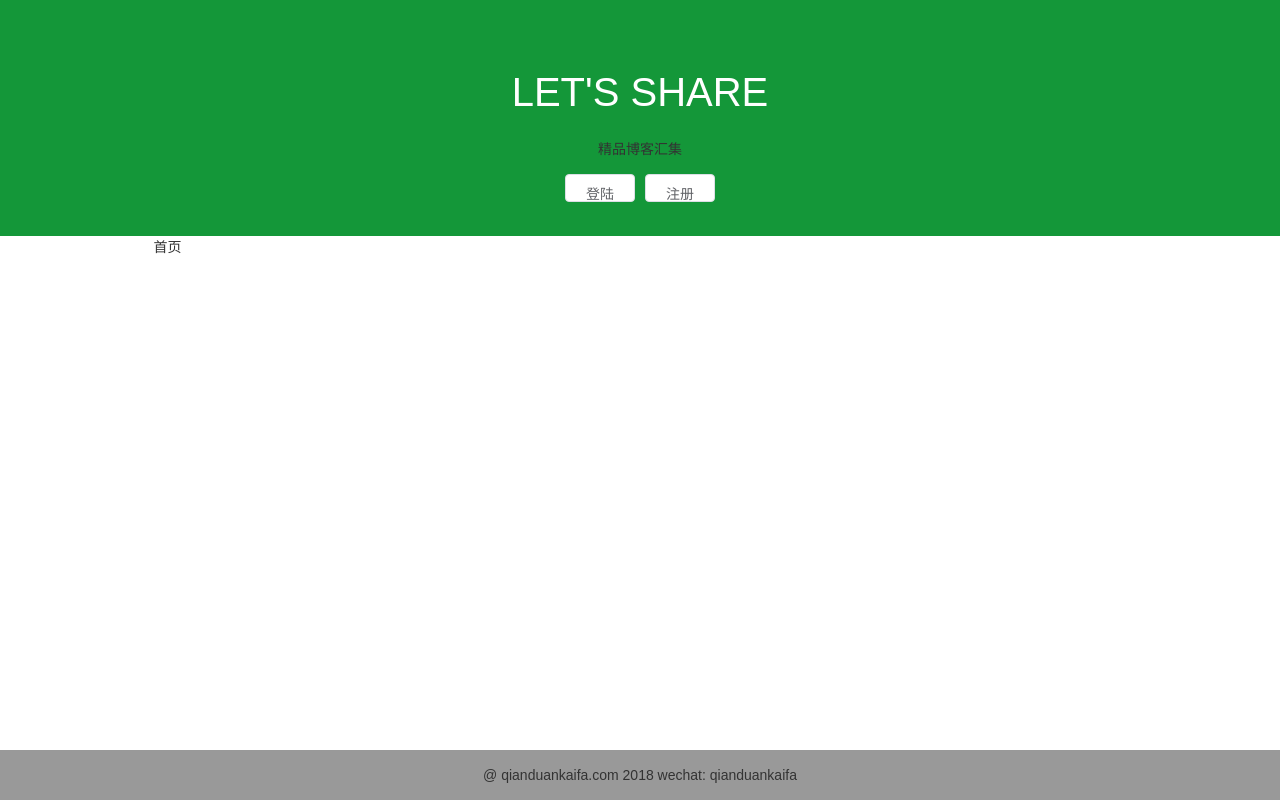
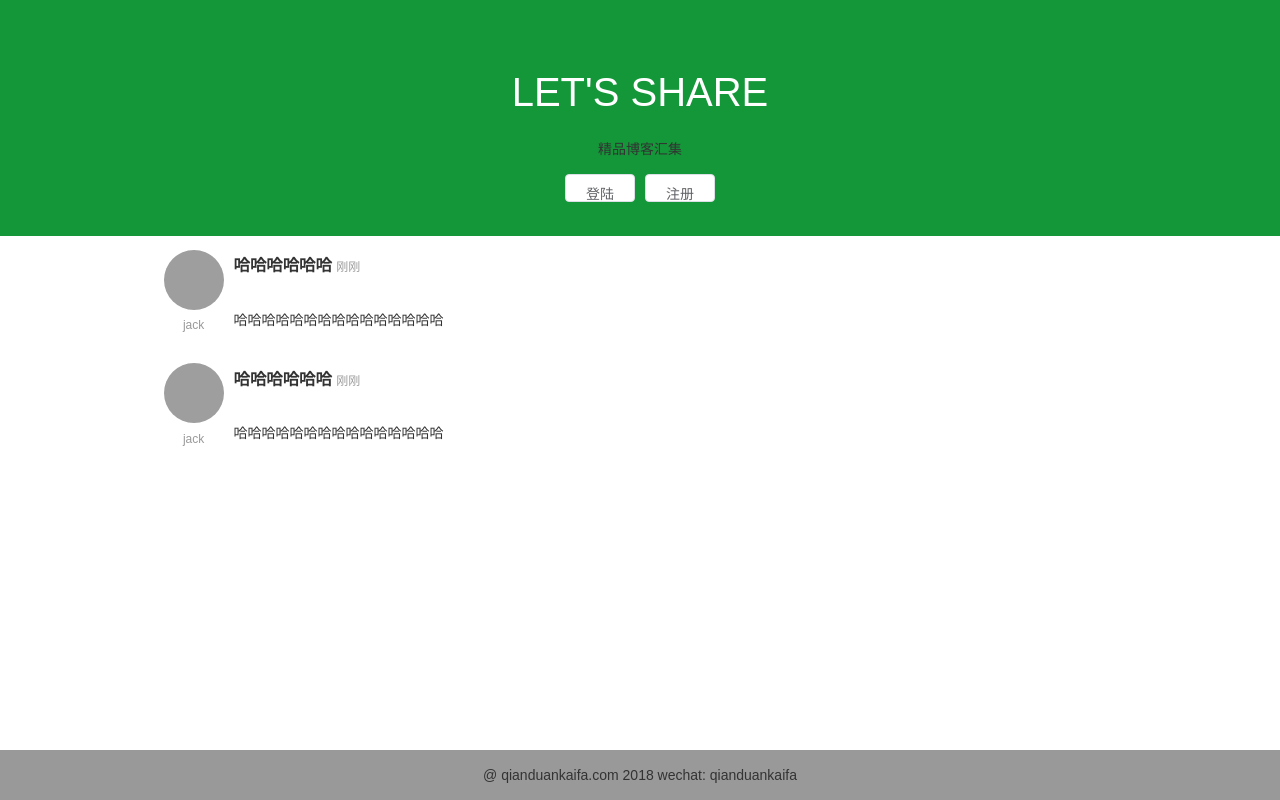
Before and after one commit to williantian/vue-blog-client, a Vue app: page / in a window 1280 px wide. Built offline with nearby package versions, Linux system fonts and the light colour scheme; grey boxes are pictures that could not be loaded.

Commit message:
增加index页面的grid布局

```diff
--- a/src/pages/Index/template.vue
+++ b/src/pages/Index/template.vue
@@ -1,9 +1,62 @@
 <template>
   <div id="index">
-      首页
+      <section class="blog-pasts">
+        <div class="item">
+          <figure class="avatar">
+            <img src="https://secure.gravatar.com/avatar/ff4317f0f9be382a2bca6ac3aded778a?s=50&r=pg&d=https%3A%2F%2Fdeveloper.mozilla.org%2Fstatic%2Fimg%2Favatar.png">
+            <figcaption>jack</figcaption>
+          </figure>
+          <h3>哈哈哈哈哈哈 <span>刚刚</span></h3>
+          <p>哈哈哈哈哈哈哈哈哈哈哈哈哈哈哈</p>
+        </div>
+        <div class="item">
+          <figure class="avatar">
+            <img src="https://secure.gravatar.com/avatar/ff4317f0f9be382a2bca6ac3aded778a?s=50&r=pg&d=https%3A%2F%2Fdeveloper.mozilla.org%2Fstatic%2Fimg%2Favatar.png">
+            <figcaption>jack</figcaption>
+          </figure>
+          <h3>哈哈哈哈哈哈 <span>刚刚</span></h3>
+          <p>哈哈哈哈哈哈哈哈哈哈哈哈哈哈哈</p>
+        </div>
+      </section>
   </div>
 </template>
 
 <script src="./template.js"></script>
 
 <style src="./template.css"></style>
+<style lang="less">
+@import "../../assets/base.less";
+#index{
+  .item{
+    display: grid;
+    grid: auto auto / 80px 1fr;
+
+    .avatar{
+      grid-column: 1;
+      grid-row: 1 / span2;
+      justify-self: center;
+      text-align: center;
+
+      img{
+        width: 60px;
+        height: 60px;
+        border-radius: 50%;
+      }
+      figcaption{
+        font-size: 12px;
+        color: @textLightColor;
+      }
+    }
+    h3{
+      grid-column: 2;
+      grid-row: 1;
+
+      &>span{
+        color: @textLightColor;
+        font-size: 12px;
+        font-weight: normal;
+      }
+    }
+  }
+}
+</style>
```
